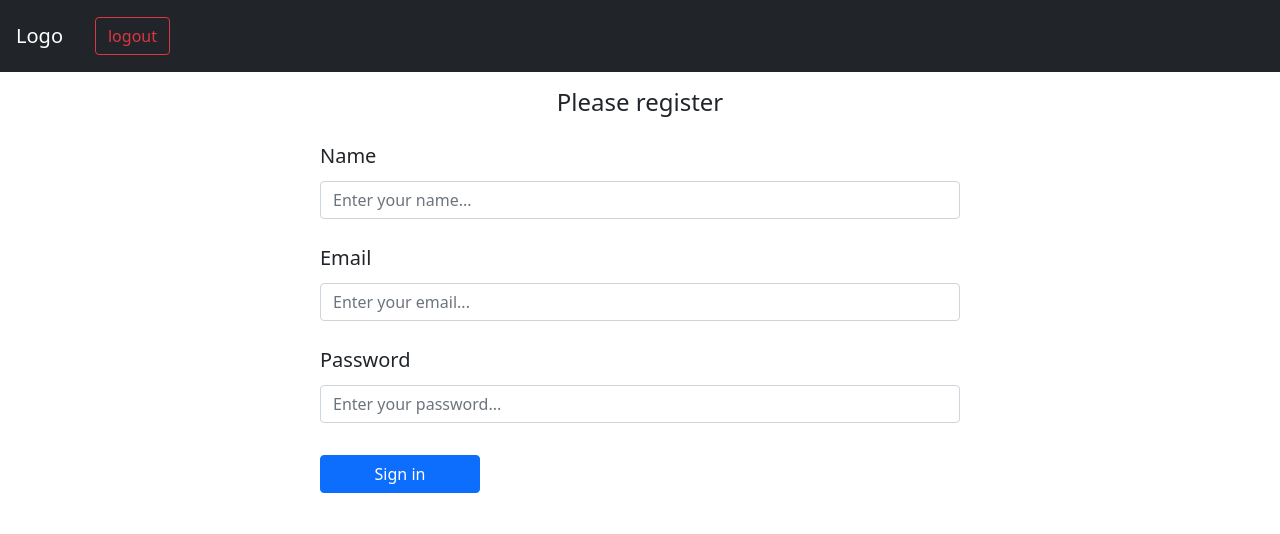
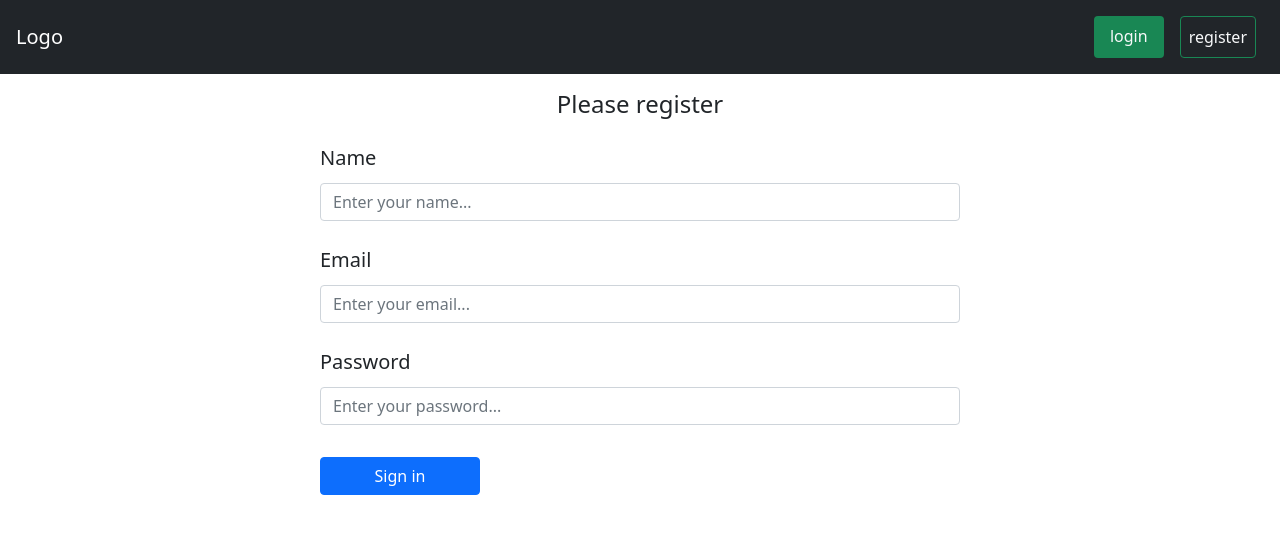
Before and after one commit to BSlaven/questions-and-answers, a React (Create React App) app: page /register in a window 1280 px wide. Shown: the top 534 px of the page. Built offline with nearby package versions, Linux system fonts and the light colour scheme.

Commit message:
render navbar components under condition

```diff
--- a/src/components/UserForm.js
+++ b/src/components/UserForm.js
@@ -1,9 +1,11 @@
 import { useState } from 'react';
 import { useDispatch } from 'react-redux'
+import { useNavigate } from 'react-router-dom'
 
 const UserForm = () => {
 
   const dispatch = useDispatch()
+  const navigate = useNavigate()
 
   const [name, setName ] = useState();
   const [email, setEmail ] = useState();
@@ -27,6 +29,7 @@ const UserForm = () => {
   const formSubmitHandler = e => {
     e.preventDefault();
     dispatch({ type: 'REGISTER_USER', email, password, name });
+    navigate('/');
   }
 
   return (
--- a/src/layouts/Navbar.js
+++ b/src/layouts/Navbar.js
@@ -1,9 +1,11 @@
 import { Link } from 'react-router-dom';
 import { useDispatch } from 'react-redux';
+import { useSelector } from 'react-redux';
 
-const MainNav = ({ user }) => {
+const MainNav = () => {
 
   const dispatch = useDispatch();
+  const loggedInUser = useSelector(state => state.loggedIn)
 
   const logoutUser = () => {
     console.log('User logged out');
@@ -13,18 +15,12 @@ const MainNav = ({ user }) => {
   return (
     <nav className="navbar navbar-dark bg-dark p-3 mb-3 navbar-expand-sm d-flex align-items-center">
       <Link to="/" className="navbar-brand text-white text-decoration-none">Logo</Link>
-      <button
-          type='button'
-          className="ms-3 btn btn-outline-danger"
-          onClick={logoutUser}>
-        logout
-      </button>
       <button type='button' className="navbar-toggler" data-toggle="collapse" data-target="#main-navbar" aria-controls="main-navbar" aria-expanded="false" aria-label="Toggle navigation">
         <span className='navbar-toggler-icon'></span>
       </button>
 
       <div id="main-navbar" className="collapse navbar-collapse justify-content-end">
-        {/* {!user ? <ul className='navbar-nav mr-auto'>
+        {!loggedInUser ? <ul className='navbar-nav mr-auto'>
           <li className='mx-2 px-3 nav-item bg-success p-2 rounded'>
             <Link to="/login" className="text-light text-decoration-none">login</Link>
           </li>
@@ -34,7 +30,7 @@ const MainNav = ({ user }) => {
         </ul> : <button
           type='button'
           className="btn btn-outline-danger"
-          onClick={logoutUser}>logout</button> } */}
+          onClick={logoutUser}>logout</button> }
       </div>
     </nav>
   )
--- a/src/sagas/saga.js
+++ b/src/sagas/saga.js
@@ -35,6 +35,7 @@ export function* registerUserHandler({email, password, name}) {
 export function* logoutUserHandler() {
   try {
     yield call(apiRequests.logoutUser);
+    yield put({ type: 'SIGN_OUT_USER' })
   } catch(e) {
     console.log(e)
   }
--- a/src/store/reducer.js
+++ b/src/store/reducer.js
@@ -18,6 +18,12 @@ export const reducer = (state = initialState, action) => {
         users: [...state.users, action.user]
       }
 
+    case 'SIGN_OUT_USER':
+      return {
+        ...state,
+        loggedIn: null
+      }
+
     default:
       return newState
   }
```
